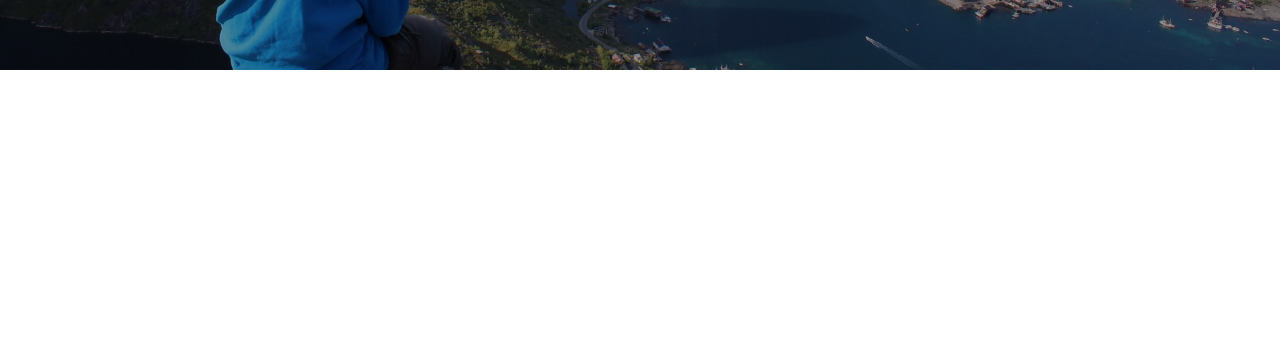
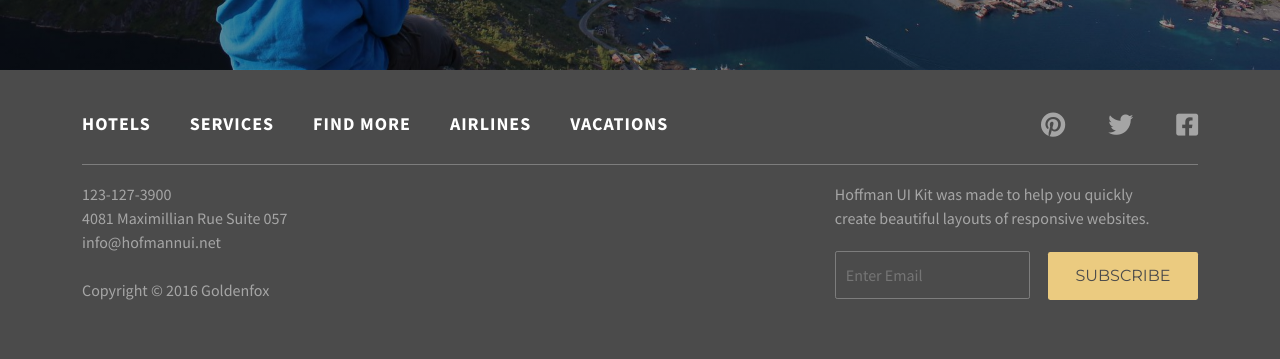
Before and after one commit to sheeps1026/portfolio-03, a plain HTML site: page index.html in a window 1280 px wide. Shown: the part 700-1059 px from the top of the page. Before the commit the page ends 800 px from the top, so only its background shows below. Drawn offline with nearby package versions, Linux system fonts and the light colour scheme.

Commit message:
Create footer.css

```diff
--- /dev/null
+++ b/CSS/screen/footer.css
@@ -0,0 +1,217 @@
+.footer {
+  text-align: center;
+  padding: 24px 0 29px;
+  color: #fff;
+  background-color: #4b4b4b;
+}
+
+.footer-nav-group::after {
+  content: "";
+  display: block;
+  width: 100%;
+  height: 1px;
+  margin-bottom: 19px;
+  background-color: #7d7d7d;
+}
+
+.footer-nav {
+  display: none;
+}
+
+.footer-social-nav {
+  margin-bottom: 21px;
+}
+
+.footer-social-links {
+  display: flex;
+  justify-content: center;
+}
+
+.footer-social-link:nth-child(2) {
+  margin: 0 31px;
+}
+
+.footer-social-link a i {
+  font-size: 18px;
+  opacity: 0.5;
+}
+
+.footer-separator {
+  display: none;
+}
+
+.footer-info {
+  display: flex;
+  flex-direction: column-reverse;
+}
+
+.footer-office address,
+.footer-office .copyright {
+  font-size: 11px;
+  line-height: 1.4545;
+  opacity: 0.5;
+}
+
+.footer-office address {
+  margin-bottom: 17px;
+}
+
+.footer-subscribe p {
+  margin-bottom: 21px;
+  font-size: 11px;
+  line-height: 1.4545;
+  opacity: 0.5;
+}
+
+.footer-subscribe form {
+  margin-bottom: 20px;
+}
+
+.footer-subscribe form input,
+.footer-subscribe form button {
+  width: 106px;
+  height: 24px;
+  border-radius: 2.1333px;
+  font-size: 11px;
+}
+
+.footer-subscribe form input {
+  margin-right: 7.6px;
+  padding-left: 10px;
+  border: 0.5333px solid #7d7d7d;
+  background: none;
+  line-height: 1.2572;
+}
+
+.footer-subscribe form button {
+  border: none;
+  background-color: #ebcb80;
+  color: #4b4b4b;
+  line-height: 1.219;
+}
+
+@media screen and (min-width: 768px) {
+  .footer {
+    padding: 28px 0 29px;
+  }
+
+  .footer-nav-group {
+    display: flex;
+    justify-content: space-between;
+    margin-bottom: 17px;
+  }
+
+  .footer-nav-group::after {
+    display: none;
+  }
+
+  .footer-nav {
+    display: block;
+  }
+
+  .footer-links {
+    display: flex;
+  }
+
+  .footer-link {
+    margin-right: 23px;
+  }
+
+  .footer-link:last-child {
+    margin-right: 0;
+  }
+
+  .footer-link a {
+    font-size: 12px;
+    font-weight: 700;
+    line-height: 1.3333;
+    letter-spacing: 0.67px;
+  }
+
+  .footer-social-nav {
+    margin-bottom: 0;
+  }
+
+  .footer-separator {
+    display: block;
+    width: 100%;
+    height: 1px;
+    margin-bottom: 11px;
+    background-color: #7d7d7d;
+  }
+
+  .footer-info {
+    flex-direction: row;
+    text-align: start;
+    justify-content: space-between;
+  }
+
+  .footer-office address {
+    margin-bottom: 16px;
+  }
+}
+
+@media screen and (min-width: 992px) {
+  .footer {
+    padding: 42px 0;
+  }
+
+  .footer-nav-group {
+    margin-bottom: 27px;
+  }
+
+  .footer-link {
+    margin-right: 39px;
+  }
+
+  .footer-link a {
+    font-size: 18px;
+    line-height: 1.3333;
+    letter-spacing: 1px;
+  }
+
+  .footer-social-link a i {
+    font-size: 25px;
+  }
+
+  .footer-social-link:nth-child(2) {
+    margin: 0 43px;
+  }
+
+  .footer-separator {
+    margin-bottom: 17px;
+  }
+
+  .footer-office address,
+  .footer-office .copyright {
+    font-size: 16px;
+    line-height: 1.5;
+  }
+
+  .footer-office address {
+    margin-bottom: 24px;
+  }
+
+  .footer-subscribe p {
+    margin-bottom: 21px;
+    font-size: 16px;
+    line-height: 1.5;
+  }
+
+  .footer-subscribe form input,
+  .footer-subscribe form button {
+    height: 48px;
+    font-size: 16px;
+  }
+
+  .footer-subscribe form input {
+    width: 195px;
+    margin-right: 15px;
+    line-height: 1.6875;
+  }
+
+  .footer-subscribe form button {
+    width: 150px;
+    line-height: 1.2187;
+  }
+}
--- a/index.html
+++ b/index.html
@@ -30,6 +30,7 @@
     <link rel="stylesheet" href="./CSS/reset-style.css" />
     <link rel="stylesheet" href="./CSS/screen/header.css" />
     <link rel="stylesheet" href="./CSS/screen/landing.css" />
+    <link rel="stylesheet" href="./CSS/screen/footer.css" />
     <link rel="stylesheet" href="./CSS/style.css" />
   </head>
   <body>
@@ -105,5 +106,78 @@
         </div>
       </div>
     </section>
+
+    <section class="footer">
+      <h1 class="sectioning-elements">Footer</h1>
+      <div class="container">
+        <div class="row">
+          <div class="col-12">
+            <div class="footer-nav-group">
+              <nav class="footer-nav">
+                <h1 class="sectioning-elements">Footer Navigation</h1>
+                <ul class="footer-links">
+                  <li class="footer-link opacity-btn">
+                    <a href="#">HOTELS</a>
+                  </li>
+                  <li class="footer-link opacity-btn">
+                    <a href="#">SERVICES</a>
+                  </li>
+                  <li class="footer-link opacity-btn">
+                    <a href="#">FIND MORE</a>
+                  </li>
+                  <li class="footer-link opacity-btn">
+                    <a href="#">AIRLINES</a>
+                  </li>
+                  <li class="footer-link opacity-btn">
+                    <a href="#">VACATIONS</a>
+                  </li>
+                </ul>
+              </nav>
+              <nav class="footer-social-nav">
+                <h1 class="sectioning-elements">Social Navigation</h1>
+                <ul class="footer-social-links">
+                  <li class="footer-social-link">
+                    <a href="#" class="opacity-btn">
+                      <i class="fab fa-pinterest"></i>
+                    </a>
+                  </li>
+                  <li class="footer-social-link">
+                    <a href="#" class="opacity-btn">
+                      <i class="fab fa-twitter"></i>
+                    </a>
+                  </li>
+                  <li class="footer-social-link">
+                    <a href="#" class="opacity-btn">
+                      <i class="fab fa-facebook-square"></i>
+                    </a>
+                  </li>
+                </ul>
+              </nav>
+            </div>
+            <div class="footer-separator"></div>
+            <div class="footer-info">
+              <div class="footer-office">
+                <address>
+                  123-127-3900<br />
+                  4081 Maximillian Rue Suite 057<br />
+                  info@hofmannui.net
+                </address>
+                <p class="copyright">Copyright © 2016 Goldenfox</p>
+              </div>
+              <div class="footer-subscribe">
+                <p>
+                  Hoffman UI Kit was made to help you quickly<br />
+                  create beautiful layouts of responsive websites.
+                </p>
+                <form action="" method="POST">
+                  <input type="email" placeholder="Enter Email" />
+                  <button class="montserrat" type="button">SUBSCRIBE</button>
+                </form>
+              </div>
+            </div>
+          </div>
+        </div>
+      </div>
+    </section>
   </body>
 </html>
```
